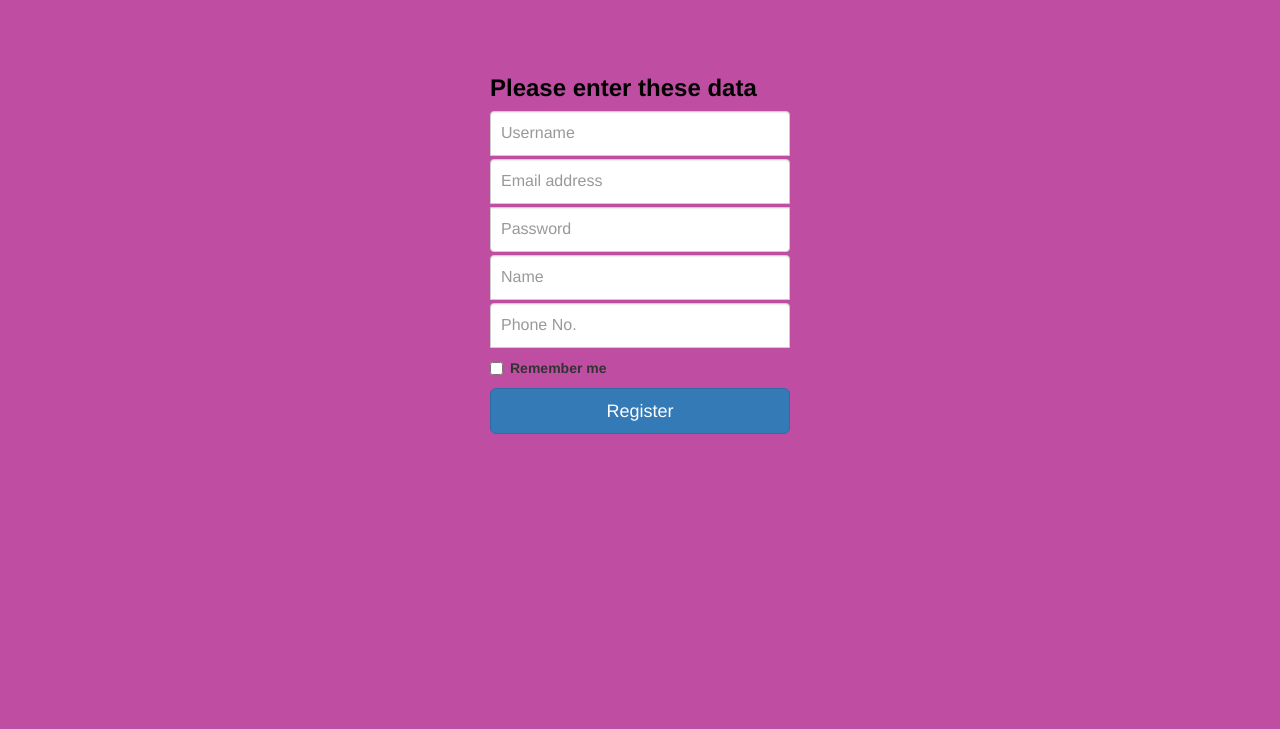
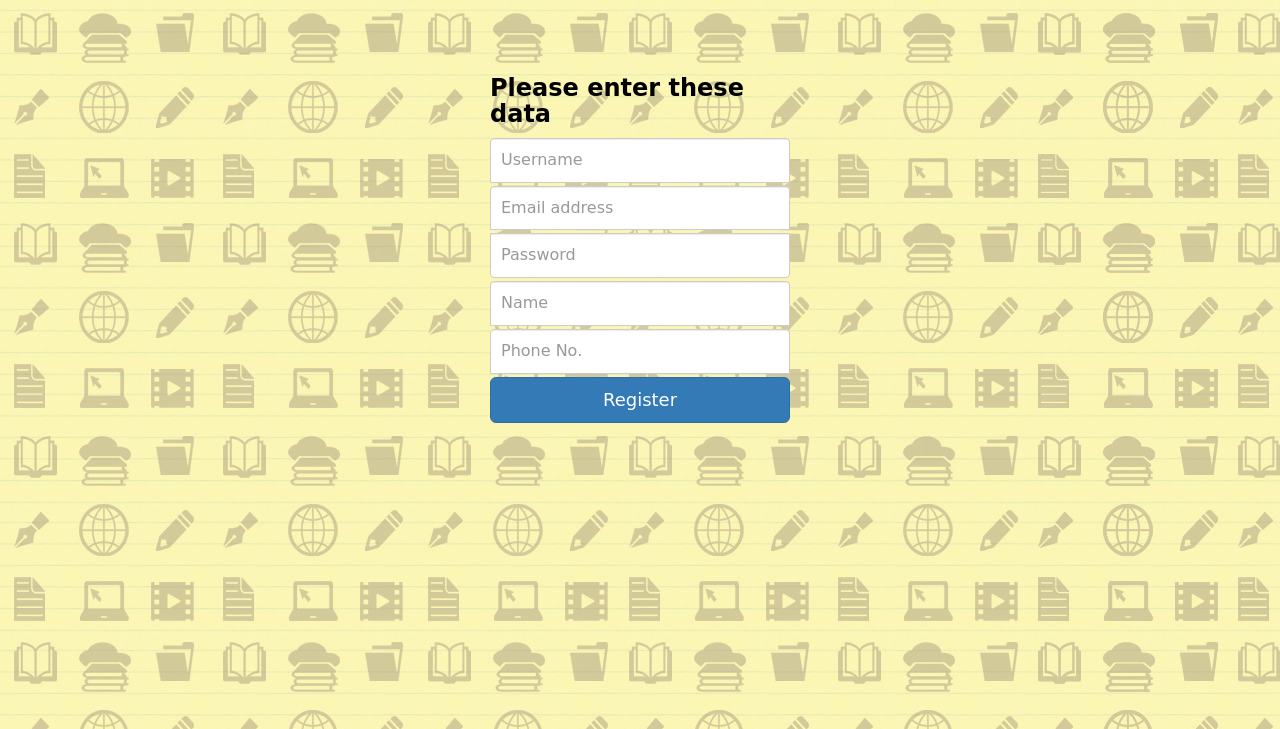
Before and after one commit to ashisdhara/projectcse, a CodeIgniter app: page /projectcse/control/index in a window 1280 px wide. Shown: the top 729 px of the page. Run offline with CodeIgniter, Linux system fonts and the light colour scheme.

Commit message:
Bijay:Background added

```diff
--- a/application/views/registration_view.php
+++ b/application/views/registration_view.php
@@ -44,11 +44,7 @@
         <input type="text" id="inputName"  name ="name" class="form-control" placeholder="Name" required>
 		<label for="inputPhone"  class="sr-only">Phone No.</label>
         <input type="tel" id="inputPhone" name = "phonenumber" class="form-control" placeholder="Phone No." required>
-        <div class="checkbox">
-          <label>
-            <input type="checkbox" value="remember-me"> <strong>Remember me</strong>
-          </label>
-        </div>
+
         <button class="btn btn-lg btn-primary btn-block" type="submit">Register</button>
       </form>
 
--- a/static/css/signin.css
+++ b/static/css/signin.css
@@ -1,7 +1,9 @@
 body {
   padding-top: 40px;
   padding-bottom: 40px;
-  background-color: #BF4DA2
+  background-image: url("background.jpg");
+  font-family:Cursive;
+
 }
 
 .form-signin {
```
Also changed, not shown: static/css/background.jpg (added).
